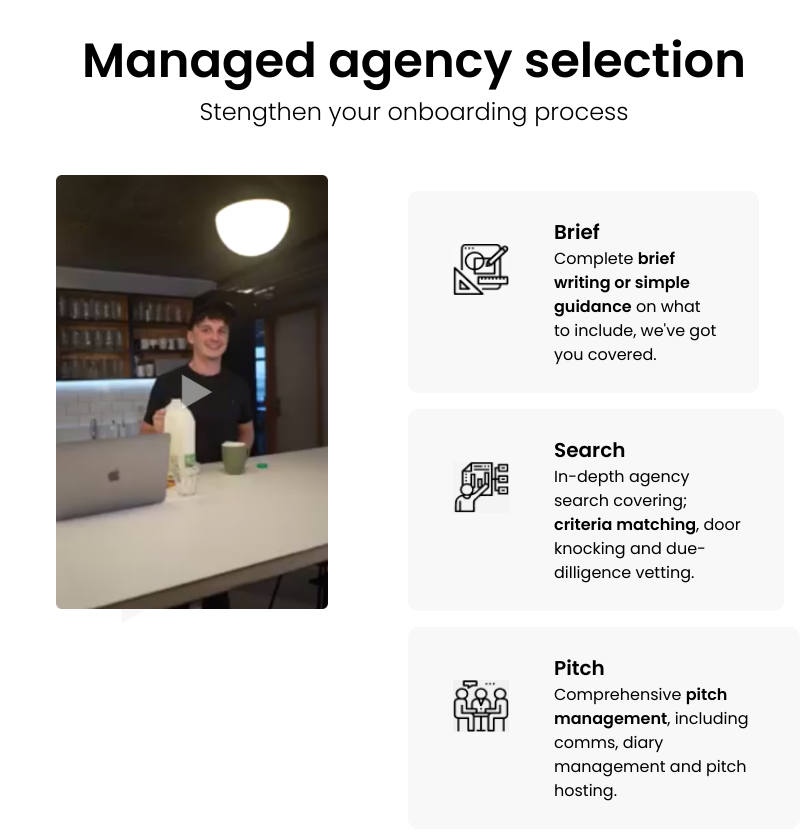
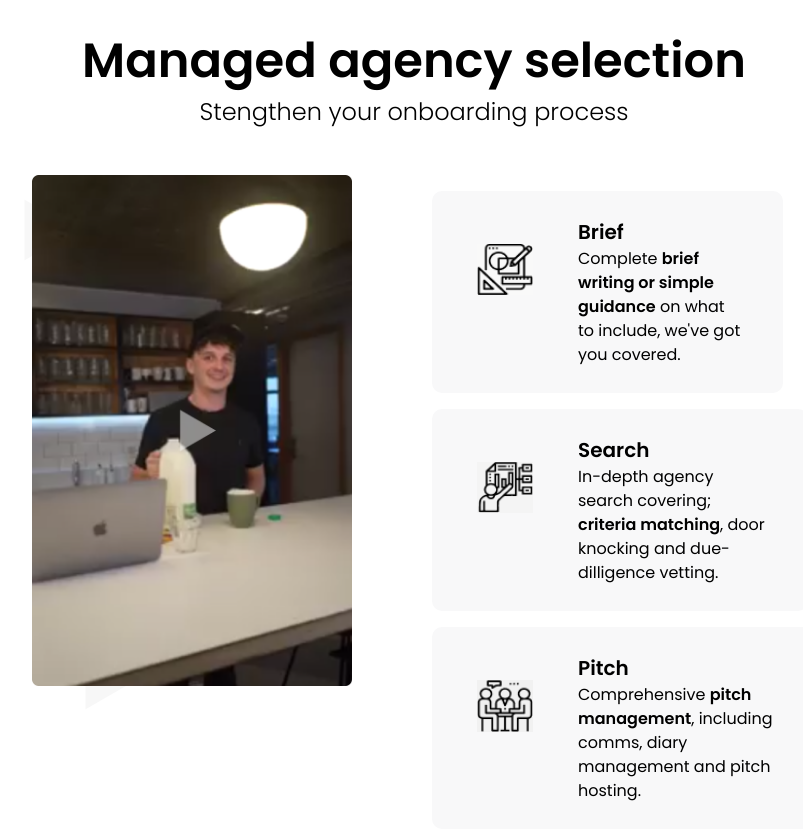
Before and after one commit to EmiliyaShtereva/Section, a Next.js app in the folder NextjsTest-main/: page / in a window 1280 px wide. Shown: the part 940-1779 px from the top of the page, without its empty margins (226-1029 px from the left). Built offline with nearby package versions, Linux system fonts and the light colour scheme.

Commit message:
adjusted section elements

```diff
--- a/NextjsTest-main/sections/AgencySelection/elements.jsx
+++ b/NextjsTest-main/sections/AgencySelection/elements.jsx
@@ -27,24 +27,24 @@ export const StyledTextContainer = styled(({ ...props }) => <div {...props} />)`
 export const StyledCTAContainer = styled(({ ...props }) => <div {...props} />)`
   display: flex;
   justify-content: center;
-  padding: 3rem 0 7rem 0;
+  padding: 3rem 0 4rem 0;
   position: relative;
 `;
 
 export const StyledVideoContainer = styled(({ ...props }) => <div {...props} />)`
-  max-width: 17rem;
-  max-height: 27rem;
+  max-width: 20rem;
+  max-height: 20rem;
   width: 100%;
   height: 100%;
 `;
 
 export const StyledImageContainer = styled(({ ...props }) => <div {...props} />)`
-  max-width: 50rem;
-  max-height: 27rem;
+  max-width: 60rem;
+  max-height: 20rem;
   width: 100%;
   height: 100%;
   position: absolute;
   left: 0;
-  margin: 20px 0 0 13.5rem;
+  margin: 20px 0 0 9.7rem;
   z-index: -1
 `;
```
